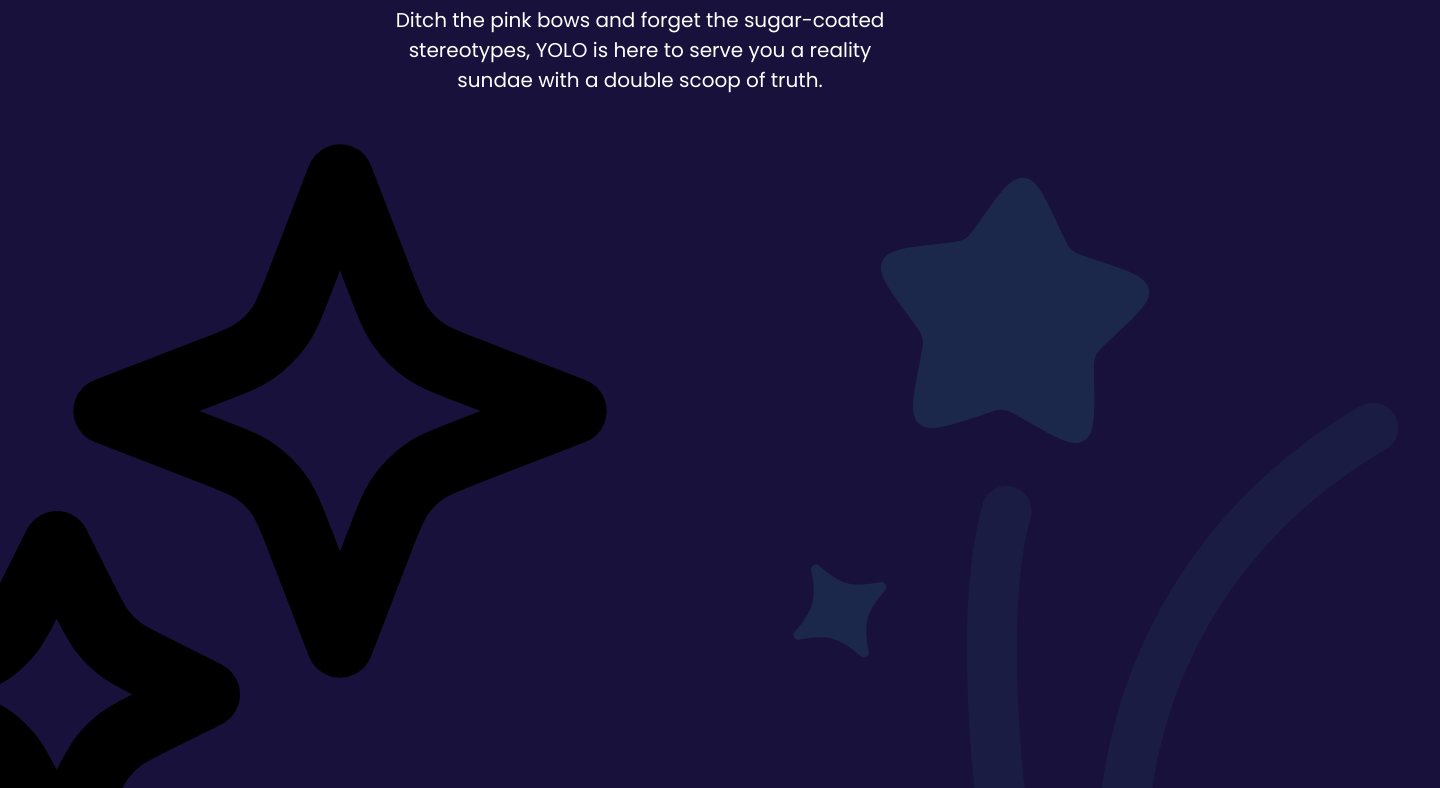
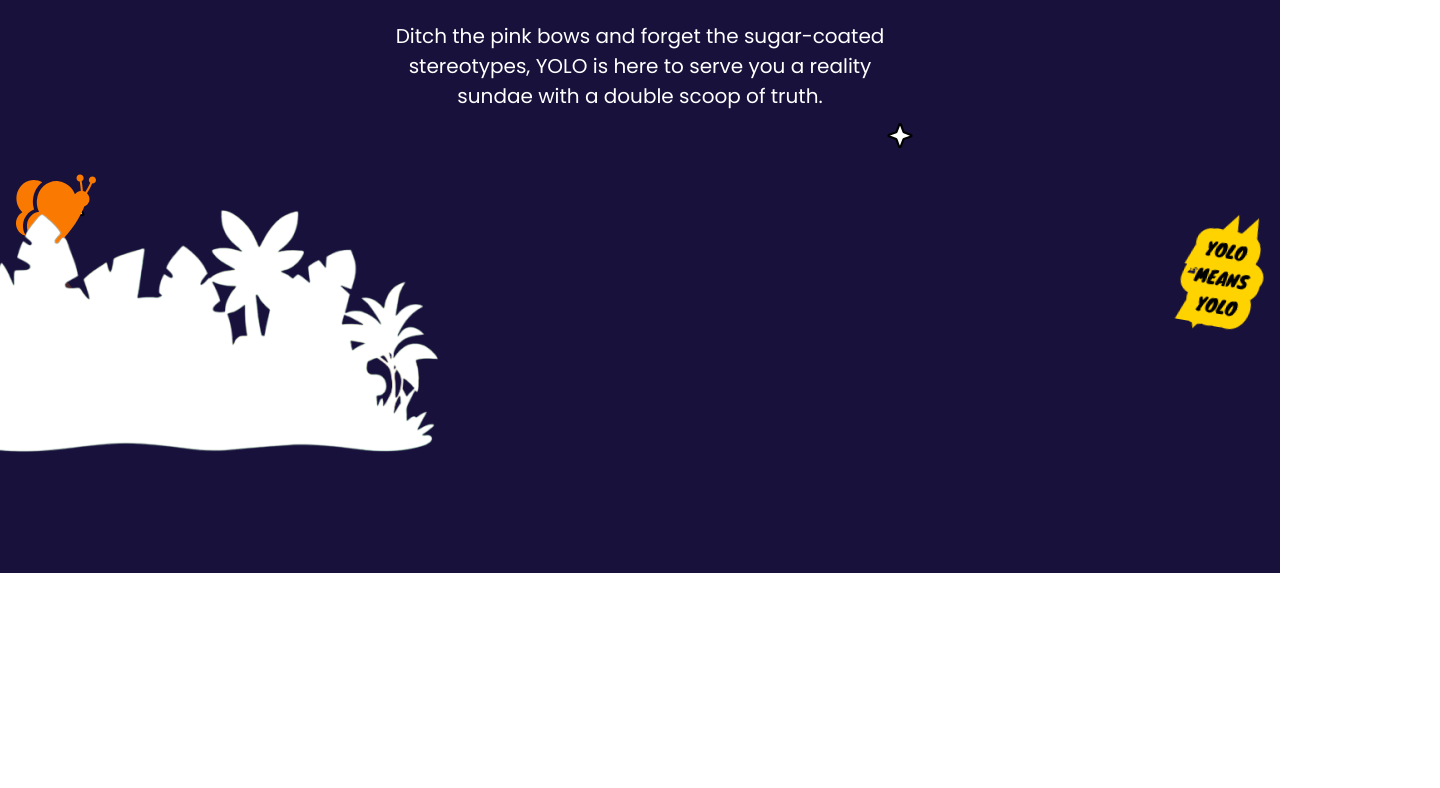
Before and after one commit to austinechisutia/Yolo-web, a plain HTML site: page index.html in a window 1280 px wide. Shown: the part 304-1092 px from the top of the page, 1440 px wide, since content can reach past the window. After the commit the page ends 1021 px from the top, so only its background shows below. Drawn offline with nearby package versions, Linux system fonts and the light colour scheme; a web font is replaced by a local one.

Commit message:
landing page

```diff
--- a/index.html
+++ b/index.html
@@ -20,9 +20,9 @@
   <!-- Custom Styles -->
   <link rel="stylesheet" href="styles.css">
 </head>
-<body class="p-3">
+<body class="">
 
-        <nav class="d-flex justify-content-between align-items-center">
+        <nav class="d-flex p-3 justify-content-between align-items-center">
             <div class="logo">
                  <a href="#" class="main-logo">Yolo</a>
             </div>
@@ -46,12 +46,23 @@
             <div class="anime">
                 <div class="stars">
                     <div class="star1 left">
-                        <img src="images/stars-01-svgrepo-com.svg" alt="">
+                        <img src="images/star.svg" alt="">
                     </div>
                     <div class="star1 right">
-                        <img src="images/stars-line-svgrepo-com.svg" alt="">
+                        <img src="images/star.svg" alt="">
                     </div>
                 </div>
+                <div class="yolo-anime">
+                    <img src="images/YOLO MEANS YOLO.png" alt="">
+                </div>
+                <div class="butterfly">
+                    <img src="images/butterfly.svg" alt="">
+                </div>
+
+                <div class="bush">
+                    <img src="images/bush2.png" alt="">
+                </div>
+
             </div>
         </div>
 
--- a/styles.css
+++ b/styles.css
@@ -40,11 +40,18 @@
     --small-fontsize: 20px;
 }
 body{
-    background: var(--dark-blue);
     font-family: var(--body-font);
     overflow-x: hidden;
 
 }
+img {
+  max-width: 100vw;   /* don’t overflow horizontally */
+  max-height: 100vh;  /* don’t overflow vertically */
+  width: auto;        /* keep natural width */
+  height: auto;
+  object-fit: cover;  /* or contain */
+}
+
 a{
     text-decoration: none;
 }
@@ -53,6 +60,10 @@ a{
     font-family: var(--body-font);
     font-weight: 700;
     color: var(--white);
+}
+nav{
+        background: var(--dark-blue);
+
 }
 .nav-link, .nav-bar-icon{
     background-color: var(--lilac);
@@ -73,14 +84,16 @@ a{
 
 }
 .container-text{
+    width: 100vw;
+    height: 100vh;
+    background: var(--dark-blue);
     position: relative;
     color: var(--white);
     display: flex;
     flex-direction: column;
-    justify-content: center;
     align-items: center;
-    max-width: 800px;
     margin: 0 auto;
+    z-index: 1;
 }
 .container-text h1{
     font-size: 200px;
@@ -99,14 +112,44 @@ a{
 
 }
 .stars{
-    position: relative;
+    position: absolute;
     display: flex;
+    flex-direction: column;
+    justify-content: space-between;
+    align-items: center;
     top: 0;
-    z-index: -1;
+    left: 0;
 }
-.stars .left{
+.right{
+    position: absolute;
     display: flex;
-    left: -10px;
 }
-.stars img{
+.left{
+    display: flex;
+    rotate: 310deg;
+    margin-right: 20%;
+
 }
+.yolo-anime{
+    display: flex;
+    position: absolute;
+    bottom: 15em;
+    right: 1em;
+    rotate: 10deg;
+}
+.butterfly{
+    display: flex;
+    position: absolute;
+    left: 1em;
+    bottom: 20em;
+}
+.butterfly img{
+    width: 10%;
+     -webkit-box-reflect: below 10px
+    linear-gradient(transparent, rgba(0,0,0,0.3));
+}
+.bush{
+    position: absolute;
+    left: -10em;
+    z-index: 2;
+}
```
Also changed, not shown: images/bush.png (added), images/bush1.png (added), images/bush2.png (added), images/butterfly.svg (added).
